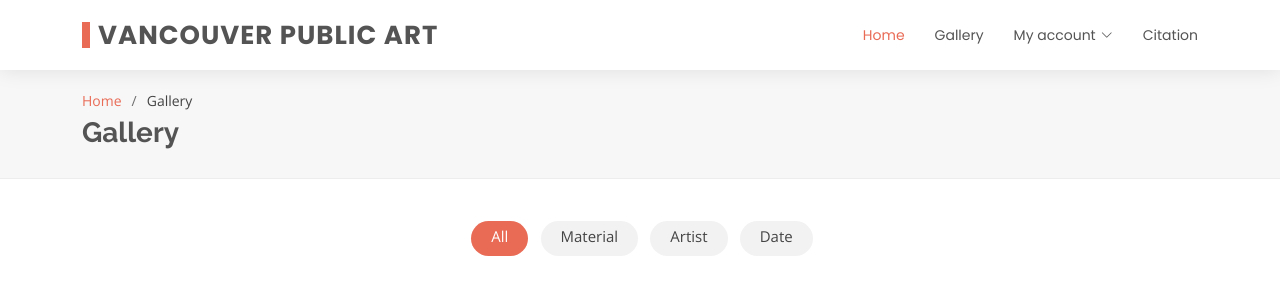
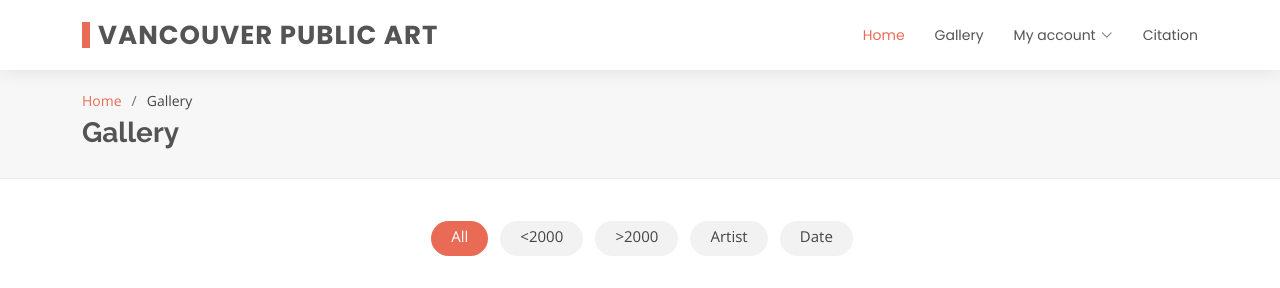
Before and after one commit to 1105959326/IAT352, a PHP site: page /gallery.php?page=1 in a window 1280 px wide. Shown: the top 288 px of the page. Run offline with PHP 8.4, Linux system fonts and the light colour scheme; data comes from the database, SQL or seed files in the repository; data that the repository does not hold is empty.

Commit message:
filter update1.0

```diff
--- a/public/gallery.php
+++ b/public/gallery.php
@@ -27,7 +27,8 @@ no_SSL();
           <div class="col-lg-12 d-flex justify-content-center">
             <ul id="portfolio-flters">
               <li data-filter="*" class="filter-active">All</li>
-              <li data-filter=".filter-app">Material</li>
+              <li data-filter=".filter-2000"><2000</li>
+              <li data-filter=".filter--2000">>2000</li>
               <li data-filter=".filter-card">Artist</li>
               <li data-filter=".filter-web">Date</li>
             </ul>
@@ -82,7 +83,10 @@ no_SSL();
     		$res = queryLimited('artwork',$page,$pagesize);
     		while ($row = mysqli_fetch_assoc($res)){
 
-    		    echo "<div class=\"col-lg-4 col-md-6 portfolio-item filter-app\">";
+    		    echo "<div class=\"col-lg-4 col-md-6 portfolio-item filter";
+                if ($row['YearOfInstallation'] > 2000) echo "--2000";
+                else echo "-2000";
+            echo "\">";
     		    echo "<div class=\"portfolio-wrap\" >";
     		    echo "<img src=" .$row['PhotoURL']. "   height = \"400\" style=\"margin-left:auto;margin-right:auto;\">";
     		    echo "<div class=\"portfolio-info\">";
```
